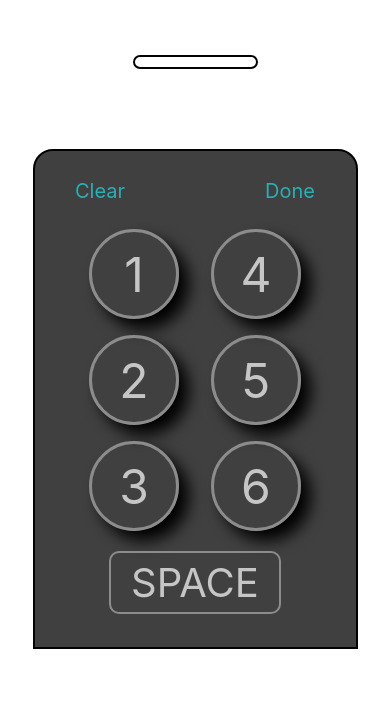
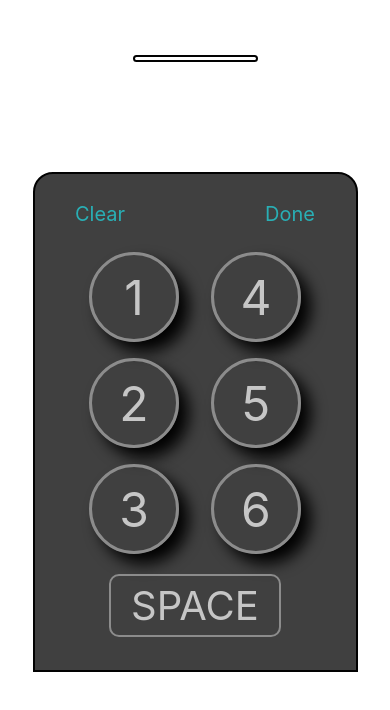
Before and after one commit to UniversalDesignLab/react-native-braille-six-key-input, a React Native app: screen / in a window 390 px wide. Shown: the top 710 px of the page. Built offline with nearby package versions, Linux system fonts and the light colour scheme.

Commit message:
Styling changes & took out clearing dotCharArray at end as it was unnecessary.

```diff
--- a/components/Result.js
+++ b/components/Result.js
@@ -22,14 +22,14 @@ const styles = StyleSheet.create({
     borderWidth: 2,
     marginTop: 55,
     minWidth: 125,
-    paddingBottom: 0,
-    paddingLeft: 30,
-    paddingRight: 30,
-    paddingTop: 10,
+    paddingBottom: 3,
+    paddingLeft: 20,
+    paddingRight: 20,
+    paddingTop: 0,
   },
   resultText: {
     alignSelf: 'center',
-    fontSize: 24,
+    fontSize: 18,
     width: '35%',
   },
 })
--- a/components/SixKeyInput.js
+++ b/components/SixKeyInput.js
@@ -33,10 +33,9 @@ export default class SixKeyInput extends Component {
       })
       console.log(`The brailleChar is now set to: ${brailleChar}`)
       if (brailleChar === undefined) {
-        brailleChar = 'Not a Braille Character, try again.'
+        brailleChar = 'Not a Braille Character.'
       }
       this.props.onChange(brailleChar)
-      this.setState({ dotCharArray: [] })
     })
   }
 
@@ -85,7 +84,7 @@ const styles = StyleSheet.create({
     alignContent: 'center',
     alignItems: 'center',
     justifyContent: 'center',
-    marginTop: 80,
+    marginTop: 110,
   },
   parentContainer: {
     justifyContent: 'center',
```
